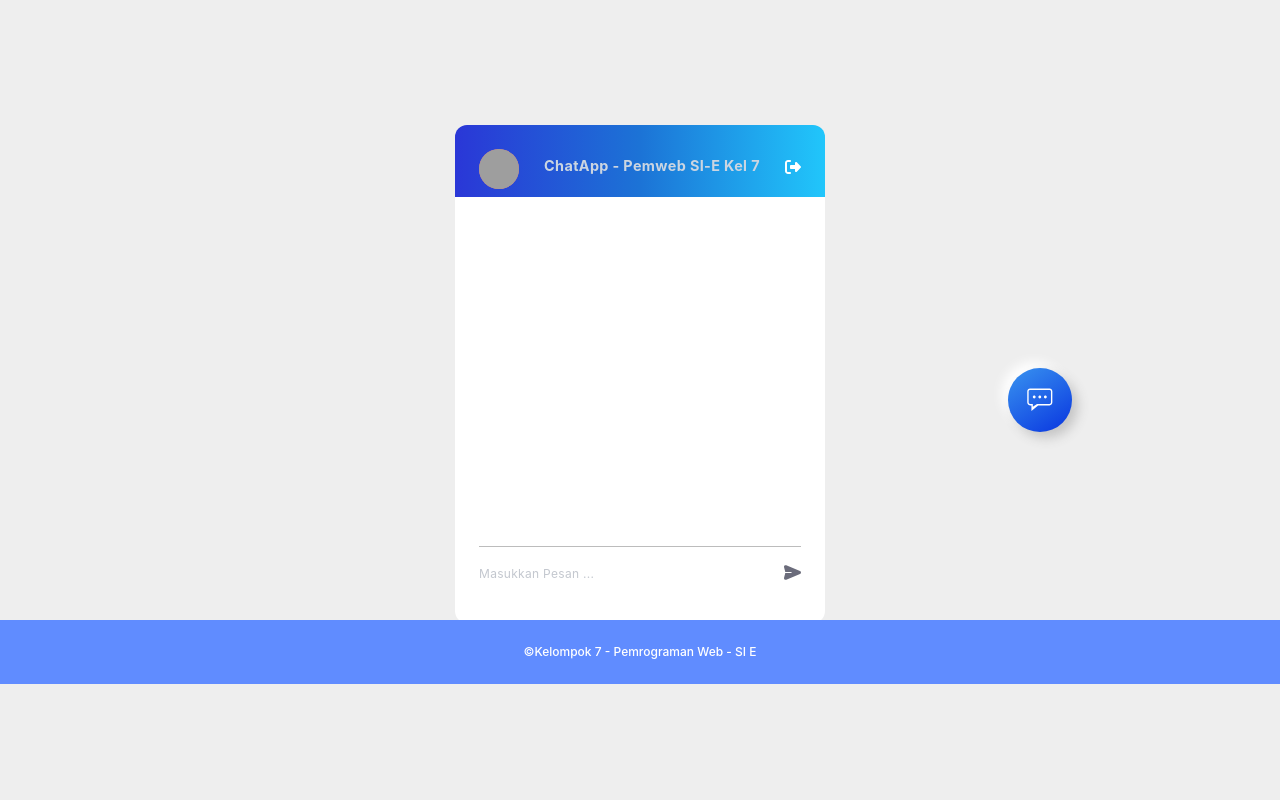
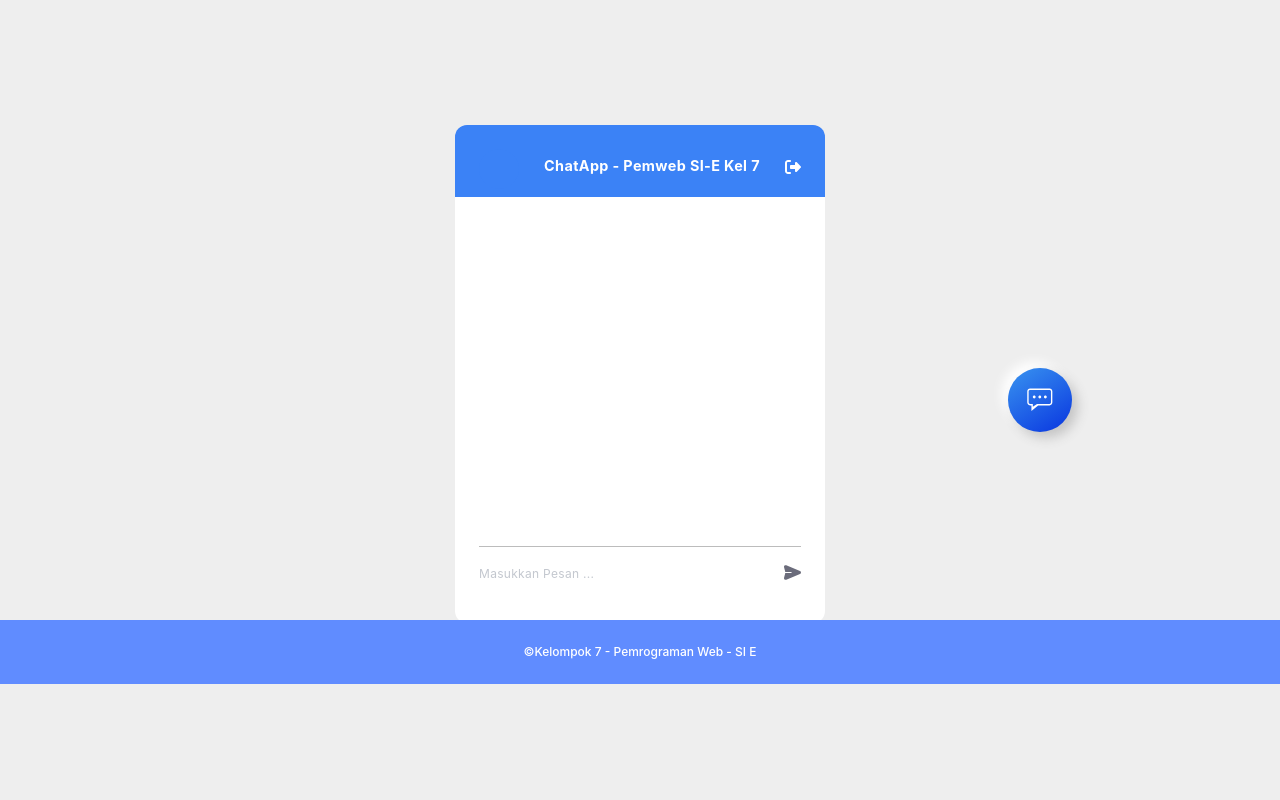
Before and after one commit to larasatims/case-2-javascript-ajax, a PHP site: page /chat.php in a window 1280 px wide. Shown: the part 116-916 px from the top of the page. Run offline with PHP 8.4, Linux system fonts and the light colour scheme; the visitor is signed in with stand-in values (Sample User, id 1); some libraries are stand-ins or nearby versions; grey boxes are pictures that could not be loaded.

Commit message:
Update chat.php

```diff
--- a/chat.php
+++ b/chat.php
@@ -163,13 +163,11 @@ $pesanArray = array_filter($pesanArray, function ($pesan) {
 
         </button>
         <div class="absolute container_card w-[370px] h-[550px] rounded-xl flex-col" id="cardChat" style="display: flex">
-            <div class="pt-4 pb-2 px-6 header-card w-full flex items-center justify-between gap-6 rounded-t-xl bg-gradient-to-r from-[#2A37D7] via-[#1c73d6] via-[#1c73d6] via-[#1c73d6] to-[#21C6FB]">
-                <div class="bg-red-400 rounded-full h-[40px] w-[40px]">
-                    <img class="h-[40px] object-cover rounded-full" src="Assets/Images/Profile_group.png" alt="">
-                </div>
+            <div class="pt-4 pb-2 px-6 header-card w-full flex items-center justify-between gap-6 rounded-t-xl bg-blue-500">
+                <div class="bg-blue-500 rounded-full h-[40px] w-[40px]">
+            </div>
                 <div class="flex flex-col">
-                <h2 class="font-bold text-base tracking-wide text-slate-300" style="font-size: 0.9em; text-align: center; margin-top: -5px;">ChatApp - Pemweb SI-E Kel 7</h2>
-                    </p>
+                <h2 class="font-bold text-base tracking-wide text-white text-center" style="font-size: 0.9em; margin-top: -5px;">ChatApp - Pemweb SI-E Kel 7</h2>
                 </div>
 
                 <form action="logout.php" method="post">
```
